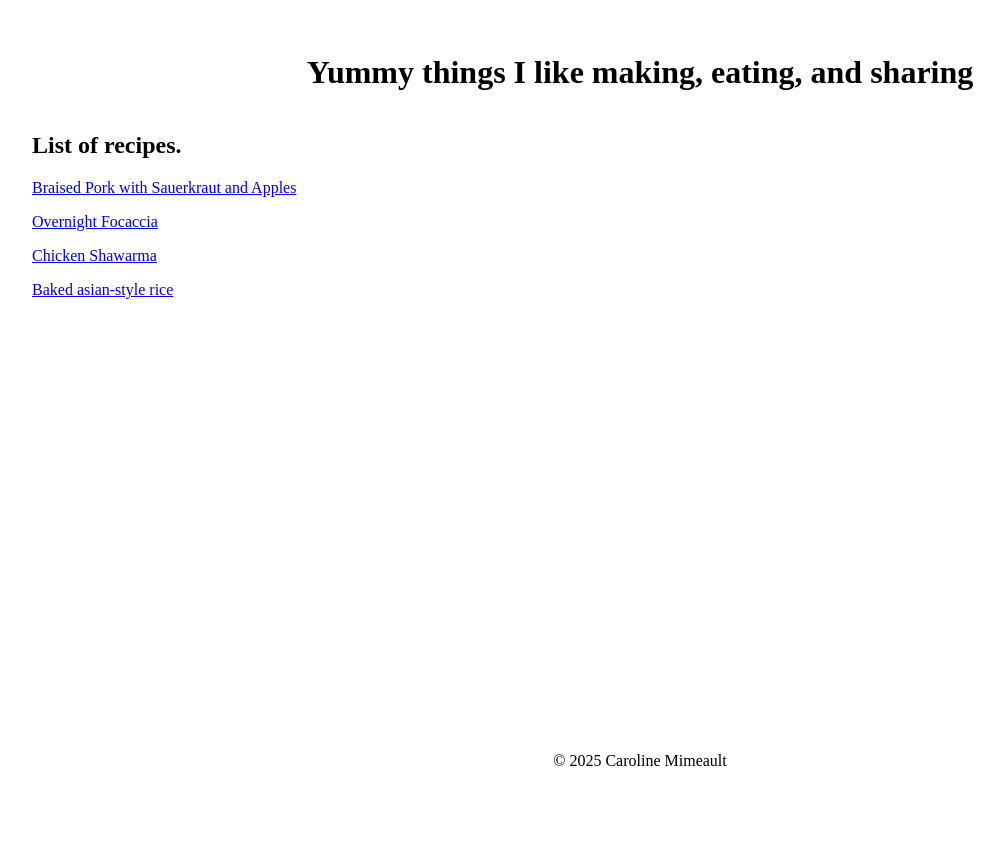
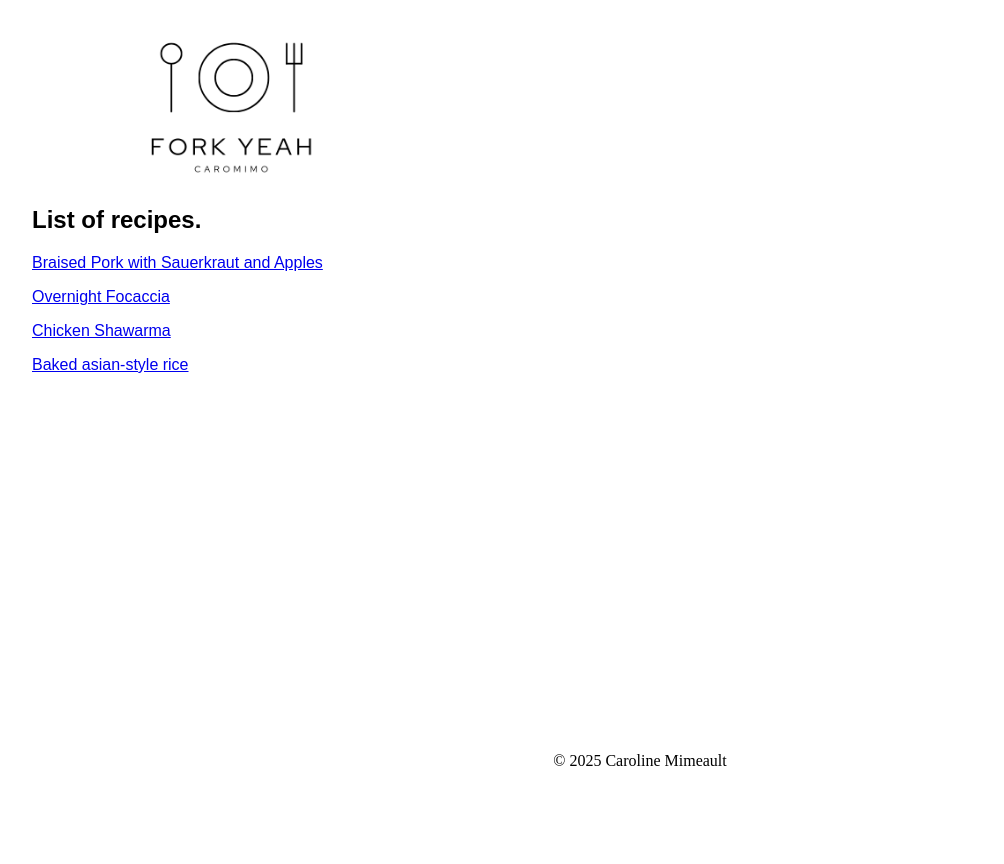
Before and after one commit to caromimo/caromimo.ca, a FastAPI app: page / in a window 1280 px wide. Shown: the whole page, without its empty margins (0-1004 px from the left). Run offline with FastAPI, Linux system fonts and the light colour scheme.

Commit message:
adding logo to webpage

```diff
--- a/app/static/styles.css
+++ b/app/static/styles.css
@@ -13,6 +13,8 @@ header {
 
 main {
     flex: 1;
+    font-family: Arial, Helvetica, sans-serif;
+    font-size: 1em;
 }
 
 footer {
--- a/app/templates/base.html
+++ b/app/templates/base.html
@@ -11,7 +11,7 @@
 
 <body>
     <header>
-        <h1>Yummy things I like making, eating, and sharing</h1>
+        <img src="../static/logo_en.png" alt="caromimo logo" width="400" height="150" class="center" />
     </header>
     <main>{% block content %}{% endblock %}</main>
     <footer>
```
